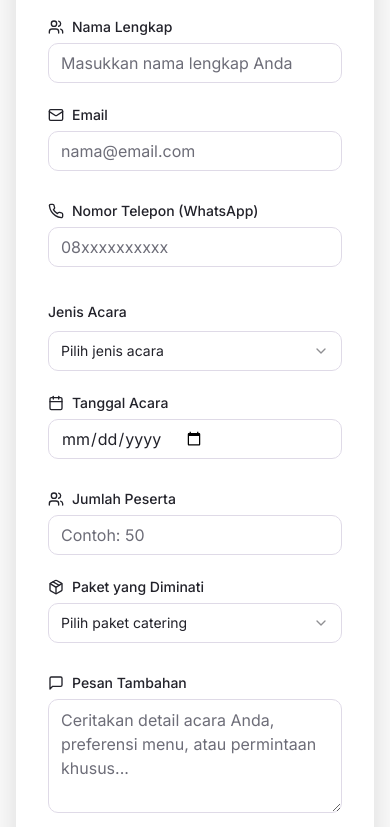
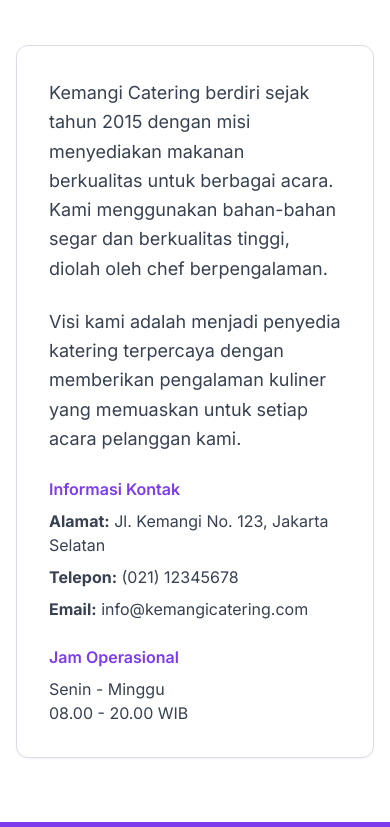
Before and after one commit to diansadulloh/kemangi-catering, a Next.js app: page / in a window 390 px wide. Shown: the part 6197-7024 px from the top of the page. Built offline with nearby package versions, Linux system fonts and the light colour scheme.

Commit message:
edit home

```diff
--- a/app/globals.css
+++ b/app/globals.css
@@ -83,5 +83,5 @@
 }
 
 .price-gradient {
-  background: linear-gradient(135deg, #f59e0b 0%, #d97706 100%);
+  background: linear-gradient(135deg, #FFE1E0 0%, #F49BAB 100%);
 }
--- a/components/order-form.tsx
+++ b/components/order-form.tsx
@@ -100,166 +100,7 @@ export function OrderForm() {
             </CardContent>
           </Card>
 
-          <Card className="border-0 shadow-2xl bg-white/90 backdrop-blur-sm">
-            <CardHeader className="text-center pb-8">
-              <CardTitle className="text-2xl text-lavender-900 flex items-center justify-center gap-2">
-                <Send className="h-6 w-6" />
-                Form Pemesanan Lengkap
-              </CardTitle>
-              <p className="text-lavender-600">Isi form di bawah untuk pemesanan detail</p>
-            </CardHeader>
-            <CardContent className="p-8">
-              <form onSubmit={handleSubmit} className="space-y-8">
-                <div className="grid grid-cols-1 md:grid-cols-2 gap-6">
-                  <div className="space-y-2">
-                    <Label htmlFor="name" className="text-lavender-900 font-medium flex items-center gap-2">
-                      <Users className="h-4 w-4" />
-                      Nama Lengkap
-                    </Label>
-                    <Input
-                      id="name"
-                      name="name"
-                      required
-                      className="border-lavender-200 focus:border-lavender-500 focus:ring-lavender-500"
-                      placeholder="Masukkan nama lengkap Anda"
-                    />
-                  </div>
-                  <div className="space-y-2">
-                    <Label htmlFor="email" className="text-lavender-900 font-medium flex items-center gap-2">
-                      <Mail className="h-4 w-4" />
-                      Email
-                    </Label>
-                    <Input
-                      id="email"
-                      name="email"
-                      type="email"
-                      required
-                      className="border-lavender-200 focus:border-lavender-500 focus:ring-lavender-500"
-                      placeholder="nama@email.com"
-                    />
-                  </div>
-                </div>
 
-                <div className="space-y-2">
-                  <Label htmlFor="phone" className="text-lavender-900 font-medium flex items-center gap-2">
-                    <Phone className="h-4 w-4" />
-                    Nomor Telepon (WhatsApp)
-                  </Label>
-                  <Input
-                    id="phone"
-                    name="phone"
-                    type="tel"
-                    required
-                    className="border-lavender-200 focus:border-lavender-500 focus:ring-lavender-500"
-                    placeholder="08xxxxxxxxxx"
-                  />
-                </div>
-
-                <div className="grid grid-cols-1 md:grid-cols-2 gap-6">
-                  <div className="space-y-2">
-                    <Label htmlFor="event" className="text-lavender-900 font-medium">
-                      Jenis Acara
-                    </Label>
-                    <Select name="event" required>
-                      <SelectTrigger className="border-lavender-200 focus:border-lavender-500 focus:ring-lavender-500">
-                        <SelectValue placeholder="Pilih jenis acara" />
-                      </SelectTrigger>
-                      <SelectContent>
-                        <SelectItem value="meeting">🏢 Meeting/Rapat</SelectItem>
-                        <SelectItem value="seminar">📚 Seminar/Pelatihan</SelectItem>
-                        <SelectItem value="birthday">🎂 Ulang Tahun</SelectItem>
-                        <SelectItem value="wedding">💒 Pernikahan</SelectItem>
-                        <SelectItem value="corporate">🏛️ Acara Perusahaan</SelectItem>
-                        <SelectItem value="other">📋 Lainnya</SelectItem>
-                      </SelectContent>
-                    </Select>
-                  </div>
-                  <div className="space-y-2">
-                    <Label htmlFor="date" className="text-lavender-900 font-medium flex items-center gap-2">
-                      <Calendar className="h-4 w-4" />
-                      Tanggal Acara
-                    </Label>
-                    <Input
-                      id="date"
-                      name="date"
-                      type="date"
-                      required
-                      className="border-lavender-200 focus:border-lavender-500 focus:ring-lavender-500"
-                    />
-                  </div>
-                </div>
-
-                <div className="grid grid-cols-1 md:grid-cols-2 gap-6">
-                  <div className="space-y-2">
-                    <Label htmlFor="guests" className="text-lavender-900 font-medium flex items-center gap-2">
-                      <Users className="h-4 w-4" />
-                      Jumlah Peserta
-                    </Label>
-                    <Input
-                      id="guests"
-                      name="guests"
-                      type="number"
-                      min="1"
-                      required
-                      className="border-lavender-200 focus:border-lavender-500 focus:ring-lavender-500"
-                      placeholder="Contoh: 50"
-                    />
-                  </div>
-                  <div className="space-y-2">
-                    <Label htmlFor="package" className="text-lavender-900 font-medium flex items-center gap-2">
-                      <Package className="h-4 w-4" />
-                      Paket yang Diminati
-                    </Label>
-                    <Select name="package" required>
-                      <SelectTrigger className="border-lavender-200 focus:border-lavender-500 focus:ring-lavender-500">
-                        <SelectValue placeholder="Pilih paket catering" />
-                      </SelectTrigger>
-                      <SelectContent>
-                        <SelectItem value="nasi-kotak">🍱 Nasi Kotak Premium</SelectItem>
-                        <SelectItem value="snack-box">🥪 Snack Box Meeting</SelectItem>
-                        <SelectItem value="tumpeng">🏔️ Paket Tumpeng</SelectItem>
-                        <SelectItem value="prasmanan">🍽️ Paket Prasmanan</SelectItem>
-                        <SelectItem value="dessert">🧁 Paket Kue & Dessert</SelectItem>
-                        <SelectItem value="sehat">🥗 Paket Sehat</SelectItem>
-                      </SelectContent>
-                    </Select>
-                  </div>
-                </div>
-
-                <div className="space-y-2">
-                  <Label htmlFor="message" className="text-lavender-900 font-medium flex items-center gap-2">
-                    <MessageSquare className="h-4 w-4" />
-                    Pesan Tambahan
-                  </Label>
-                  <Textarea
-                    id="message"
-                    name="message"
-                    rows={4}
-                    className="border-lavender-200 focus:border-lavender-500 focus:ring-lavender-500"
-                    placeholder="Ceritakan detail acara Anda, preferensi menu, atau permintaan khusus..."
-                  />
-                </div>
-
-                <Button
-                  type="submit"
-                  className="w-full bg-gradient-to-r from-lavender-500 to-lavender-600 hover:from-lavender-600 hover:to-lavender-700 text-white font-bold py-4 text-lg shadow-xl hover:shadow-2xl transition-all duration-300 transform hover:scale-105"
-                  disabled={isSubmitting}
-                >
-                  {isSubmitting ? (
-                    <>
-                      <div className="animate-spin rounded-full h-5 w-5 border-b-2 border-white mr-2"></div>
-                      Mengirim Pesanan...
-                    </>
-                  ) : (
-                    <>
-                      <Send className="mr-2 h-5 w-5" />
-                      Kirim Pesanan Sekarang
-                    </>
-                  )}
-                </Button>
-              </form>
-            </CardContent>
-          </Card>
         </div>
       </div>
     </section>
```
